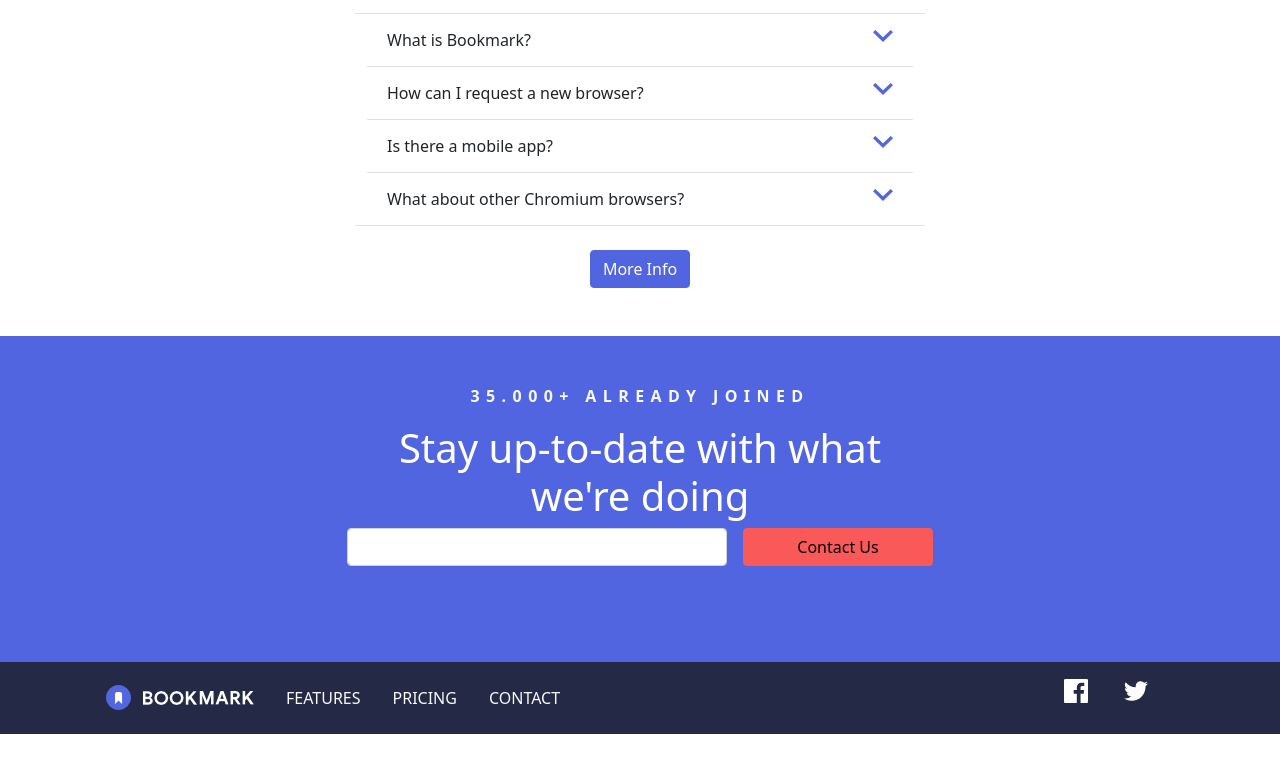
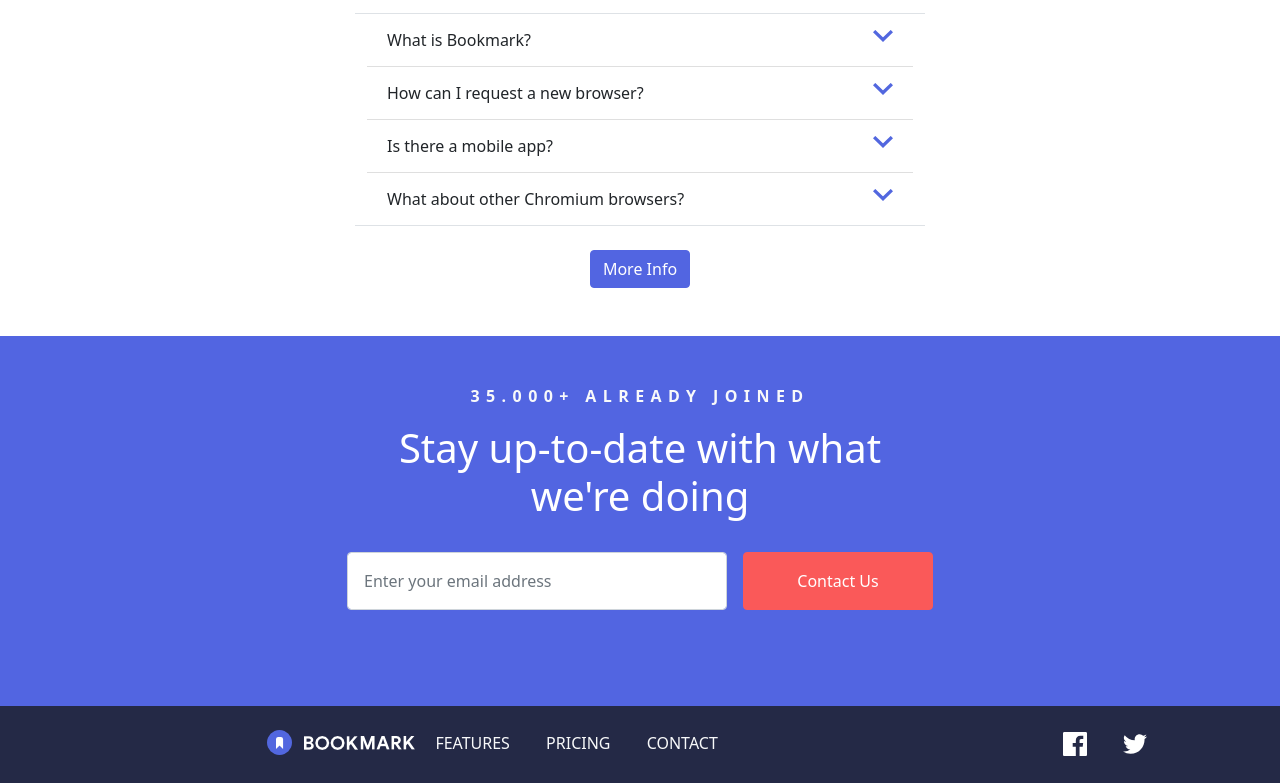
Before and after one commit to qfluis/ITAcademy_S2_BOOTSTRAP, a website: page index.html in a window 1280 px wide. Shown: the part 2076-2859 px from the top of the page. Before the commit the page ends 2810 px from the top, so only its background shows below. Drawn offline with nearby package versions, Linux system fonts and the light colour scheme.

Commit message:
Ejercicio 5 finalizado

```diff
--- a/index.html
+++ b/index.html
@@ -37,7 +37,7 @@
                                     <a class="nav-link text-dark ps-3 pe-3" aria-current="page" href="#">PRICING</a>
                                 </li>
                                 <li class="nav-item">
-                                    <a class="nav-link text-dark ps-3 pe-3" aria-current="page" href="#">CONTACT</a>
+                                    <a class="nav-link text-dark ps-3 pe-3" aria-current="page" href="#footer">CONTACT</a>
                                 </li>
                                 <li class="nav-item">
                                     <a class="nav-link text-dark ps-3 pe-3" aria-current="page" href="#"><button
@@ -303,7 +303,8 @@
             </div>
         </section>
         <!-- FOOTER -->
-        <footer class="container-fluid bg-primary p-0">
+        <a name="footer"></a>
+        <footer class="container-fluid bg-primary p-0 mt-5">
             <!-- FORM -->
             <div class="container mt-5 text-center pt-5 pb-5">
                 <div class="row justify-content-center">
@@ -313,38 +314,42 @@
                     </div>
                 </div>
 
-                <form class="row justify-content-center">
-                    <div class="col-lg-4 col-10 ps-0 pe-0"><input type="email" class="form-control " id="exampleInputEmail1" aria-describedby="emailHelp"></div>
-                    <button type="submit" class="btn btn-secondary col-lg-2 col-10 mt-3 mt-lg-0 ms-lg-3">Contact Us</button>
+                <form class="row justify-content-center align-items-start mt-4 needs-validation" novalidate>
+                    <div class="col-lg-4 col-10 ps-0 pe-0">
+                        <input type="email" class="form-control p-3"
+                            id="user_email" name="user_email" placeholder="Enter your email address"
+                            aria-describedby="emailHelp" required>
+                            <div class="invalid-feedback text-light bg-danger rounded-bottom mt-0 p-2 text-start">
+                                Whoops, make sure it's an email
+                            </div>
+                    </div>
+
+                    <button type="submit" class="btn btn-secondary col-lg-2 col-10 mt-3 mt-lg-0 ms-lg-3 p-3 text-white">Contact
+                        Us</button>
 
                 </form>
             </div>
             <!-- NAVBAR + CONTACT-->
             <div class="container-fluid mt-5 navbar-and-contacts">
-                <div class="container">
-                    <div class="row align-items-center justify-content-center">
-                        <nav class="navbar navbar-expand-lg col-12 col-lg-6">
-                            <div class="container justify-content-start align-items-center">
-                                <a class="navbar-brand pt-0" href="#"><img src="images/logo-bookmark-white.png" alt="BOOKMARK LOGO" class=""></a>
-                                <div class="navbar" id="navbarSupportedContent2">
-                                    <ul class="navbar-nav mb-2 mb-lg-0 ">
-                                        <li class="nav-item">
-                                            <a class="nav-link text-light ps-3 pe-3" aria-current="page" href="#features">FEATURES</a>
+                <div class="container p-4">
+                    <div class="row justify-content-center text-center">
+                        <ul class="col-12 col-lg-9 mb-0">
+                            <li class="d-block d-lg-inline m-4 m-lg-0">
+                                <a class="text-decoration-none" href="#"><img src="images/logo-bookmark-white.png" alt="BOOKMARK LOGO"
+                                        class="pb-1"></a>
                             </li>
-                                        <li class="nav-item">
-                                            <a class="nav-link text-light ps-3 pe-3" aria-current="page" href="#">PRICING</a>
+                            <li class="d-block d-lg-inline m-4 m-lg-0">
+                                <a class="text-light ps-3 pe-3 text-decoration-none" href="#features">FEATURES</a>
                             </li>
-                                        <li class="nav-item">
-                                            <a class="nav-link text-light ps-3 pe-3" aria-current="page" href="#">CONTACT</a>
+                            <li class="d-block d-lg-inline m-4 m-lg-0">
+                                <a class="text-light ps-3 pe-3 text-decoration-none" href="#">PRICING</a>
+                            </li>
+                            <li class="d-block d-lg-inline m-4 m-lg-0">
+                                <a class="text-light ps-3 pe-3 text-decoration-none" href="#footer">CONTACT</a>
                             </li>
                         </ul>
-                                </div>
-                            </div>
-                        </nav>
 
-                        <div class="col-12 col-lg-2 offset-lg-4">
-
-                            <ul class="">
+                        <ul class="col-12 col-lg-2 offset-lg-1 mb-0 mt-3 mt-lg-0">
                             <li class="d-inline">
                                 <a class="ps-0 pe-3" href="#"><img src="/images/icon-facebook.svg" alt="Facebook"></a>
                             </li>
@@ -362,6 +367,29 @@
 
     <!-- BOOTSTRAP JS -->
     <script src="node_modules/bootstrap/dist/js/bootstrap.bundle.js"></script>
+    <!-- SCRIPT PARA VALIDACIÓN FORMULARIO -->
+    <script>
+        // Example starter JavaScript for disabling form submissions if there are invalid fields
+(function () {
+  'use strict'
+
+  // Fetch all the forms we want to apply custom Bootstrap validation styles to
+  var forms = document.querySelectorAll('.needs-validation')
+
+  // Loop over them and prevent submission
+  Array.prototype.slice.call(forms)
+    .forEach(function (form) {
+      form.addEventListener('submit', function (event) {
+        if (!form.checkValidity()) {
+          event.preventDefault()
+          event.stopPropagation()
+        }
+
+        form.classList.add('was-validated')
+      }, false)
+    })
+})()
+    </script>
 
 </body>
 
--- a/scss/main.scss
+++ b/scss/main.scss
@@ -68,7 +68,7 @@ $dark:          $gray-900 !default;*/
 // BOOTSTRAP STYLES
 @import "../node_modules/bootstrap/scss/bootstrap";
 
-// clases sobreescritas
+// OVERWRITE CSS
 .nav-tabs .nav-link.active, .nav-tabs .nav-item.show .nav-link {
     //color: #495057;
     color: $dark;
@@ -97,3 +97,7 @@ $dark:          $gray-900 !default;*/
     font-weight: bold;
     letter-spacing: 0.4rem;
 }
+
+.was-validated .form-control:invalid, .form-control.is-invalid {
+    background-image: url("/images/icon-error.svg");
+}
```
Also changed, not shown: css/main.css. Lines whose indentation alone changed are shown as unchanged.
